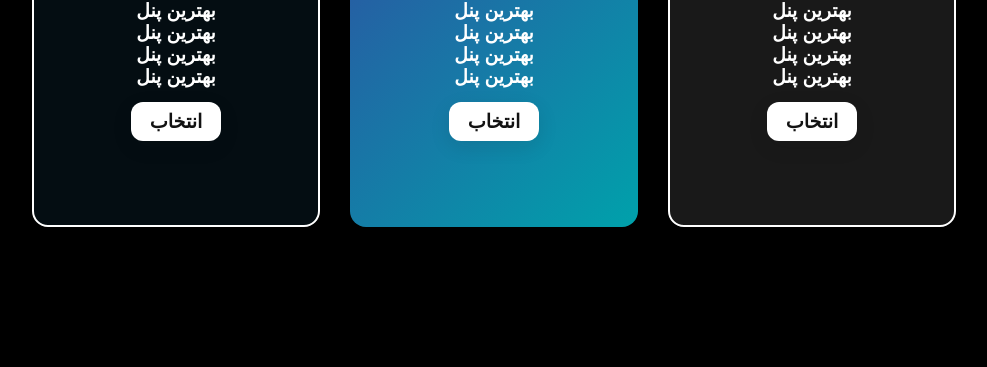
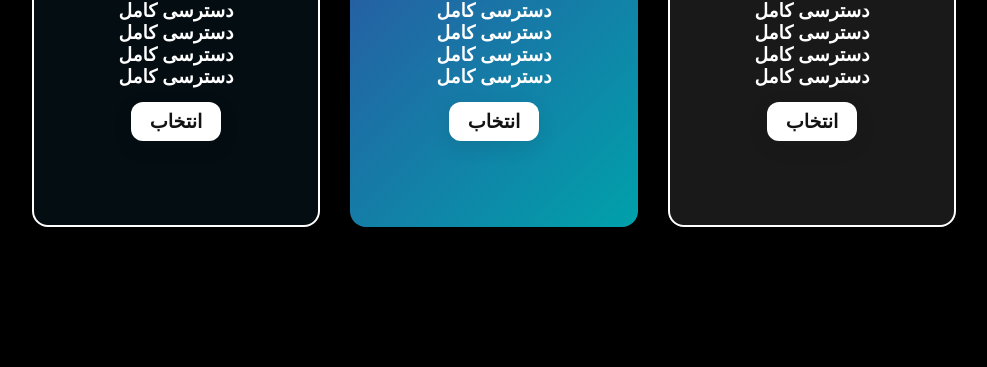
Before and after one commit to alighasemi889/movie, a plain HTML site: page pricingplan.html in a window 1280 px wide. Shown: the part 433-800 px from the top of the page, without its empty margins (146-1133 px from the left). Drawn offline with Linux system fonts and the light colour scheme.

Commit message:
New_updated

```diff
--- a/pricingplan.html
+++ b/pricingplan.html
@@ -19,13 +19,13 @@
                     <h3 class="price__bronz">12000 <span class="bronze__small">تومان</span></h3>
                     <div class="details">
                         <h3 class="bronz__details">
-                            بهترین پنل
+                           دسترسی کامل
                             <br>
-                            بهترین پنل
+                           دسترسی کامل
                             <br>
-                            بهترین پنل
+                          دسترسی کامل
                             <br>
-                            بهترین پنل
+                            دسترسی کامل
                         </h3>
                     </div>
                     <button class="radious">انتخاب</button>
@@ -35,13 +35,13 @@
                     <h3 class="price__talaei">340000 <span class="talaei__small">تومان</span></h3>
                     <div class="details__talaei">
                         <h3 class="talaei__details">
-                            بهترین پنل
+                            دسترسی کامل
                             <br>
-                            بهترین پنل
+                            دسترسی کامل
                             <br>
-                            بهترین پنل
+                            دسترسی کامل
                             <br>
-                            بهترین پنل
+                            دسترسی کامل
                         </h3>
                     </div>
                     <button class="radious">انتخاب</button>
@@ -52,13 +52,13 @@
                     <h3 class="price__noghreh">200000<span class="noghreh__small">تومان</span></h3>
                     <div class="details__noghreh">
                         <h3 class="noghreh__details">
-                            بهترین پنل
+                            دسترسی کامل
                             <br>
-                            بهترین پنل
+                            دسترسی کامل
                             <br>
-                            بهترین پنل
+                            دسترسی کامل
                             <br>
-                            بهترین پنل
+                            دسترسی کامل
                         </h3>
                     </div>
                     <button class="radious">انتخاب</button>
```
Also changed, not shown: index.html (+2 -2 lines).
